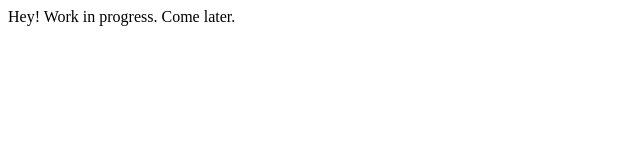
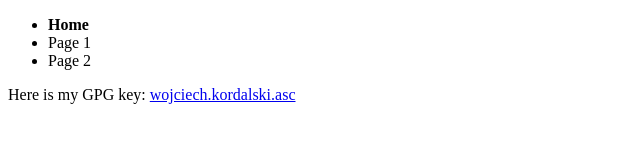
Before and after one commit to wkordalski/wkordalski.github.com, a plain HTML site: page index.html in a window 1280 px wide. Shown: the whole page, without its empty margins (0-640 px from the left). Drawn offline with Linux system fonts and the light colour scheme.

Commit message:
Added public key to the website.

```diff
--- a/index.html
+++ b/index.html
@@ -4,6 +4,21 @@
     <title>Wojciech Kordalski web page</title>
   </head>
   <body>
-    Hey! Work in progress. Come later.
+    <nav id="topbar">
+      <ul>
+        <li><a><b>Home</b></a></li>
+        <li><a>Page 1</a></li>
+        <li><a>Page 2</a></li>
+      </ul>
+    </nav>
+    <header>
+    </header>
+    <nav>
+    </nav>
+    <section id="content">
+      Here is my GPG key: <a href="/wojciech.kordalski.asc">wojciech.kordalski.asc</a>
+    </section>
+    <footer>
+    </footer>
   </body>
 </html>
```
Also changed, not shown: 1 other file.
